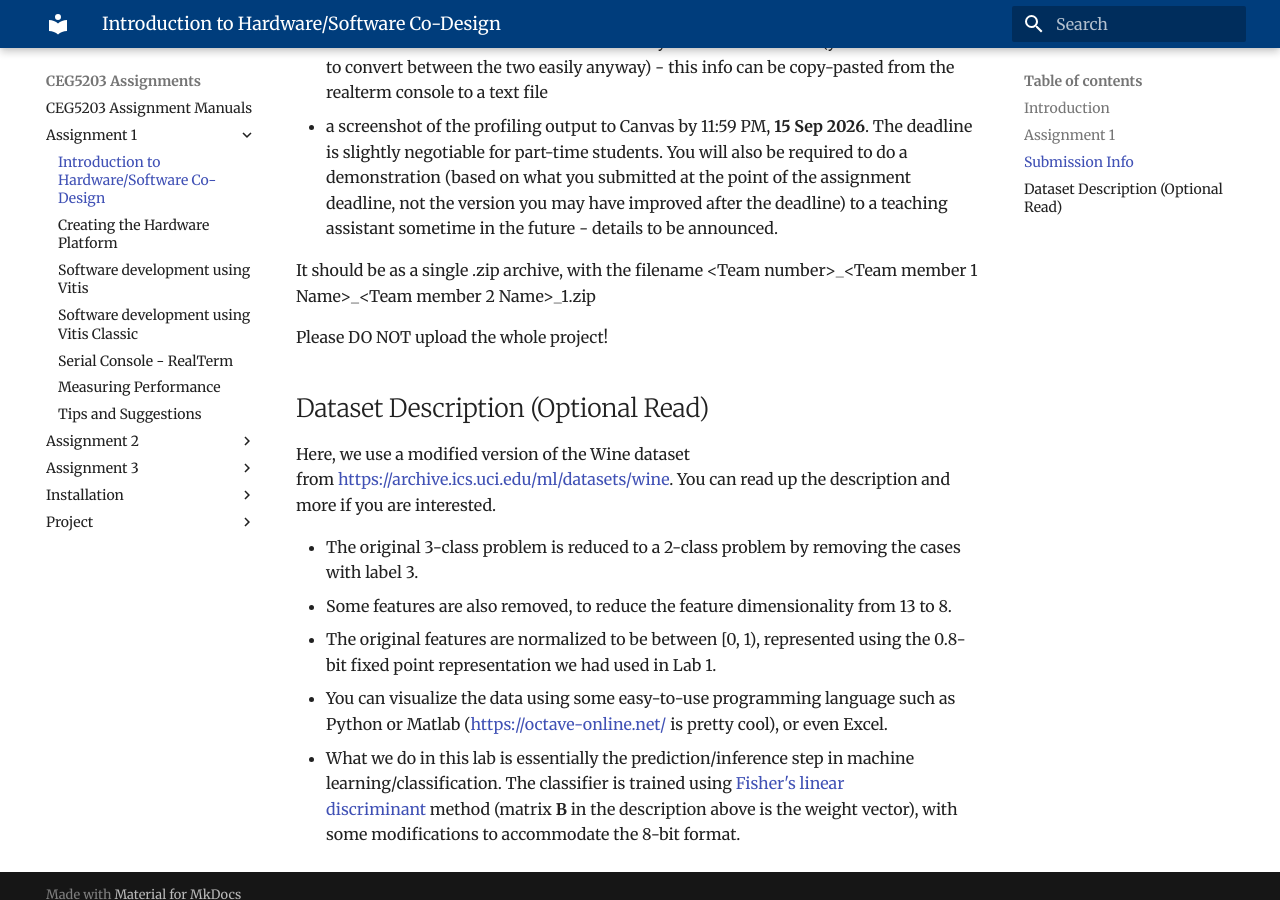
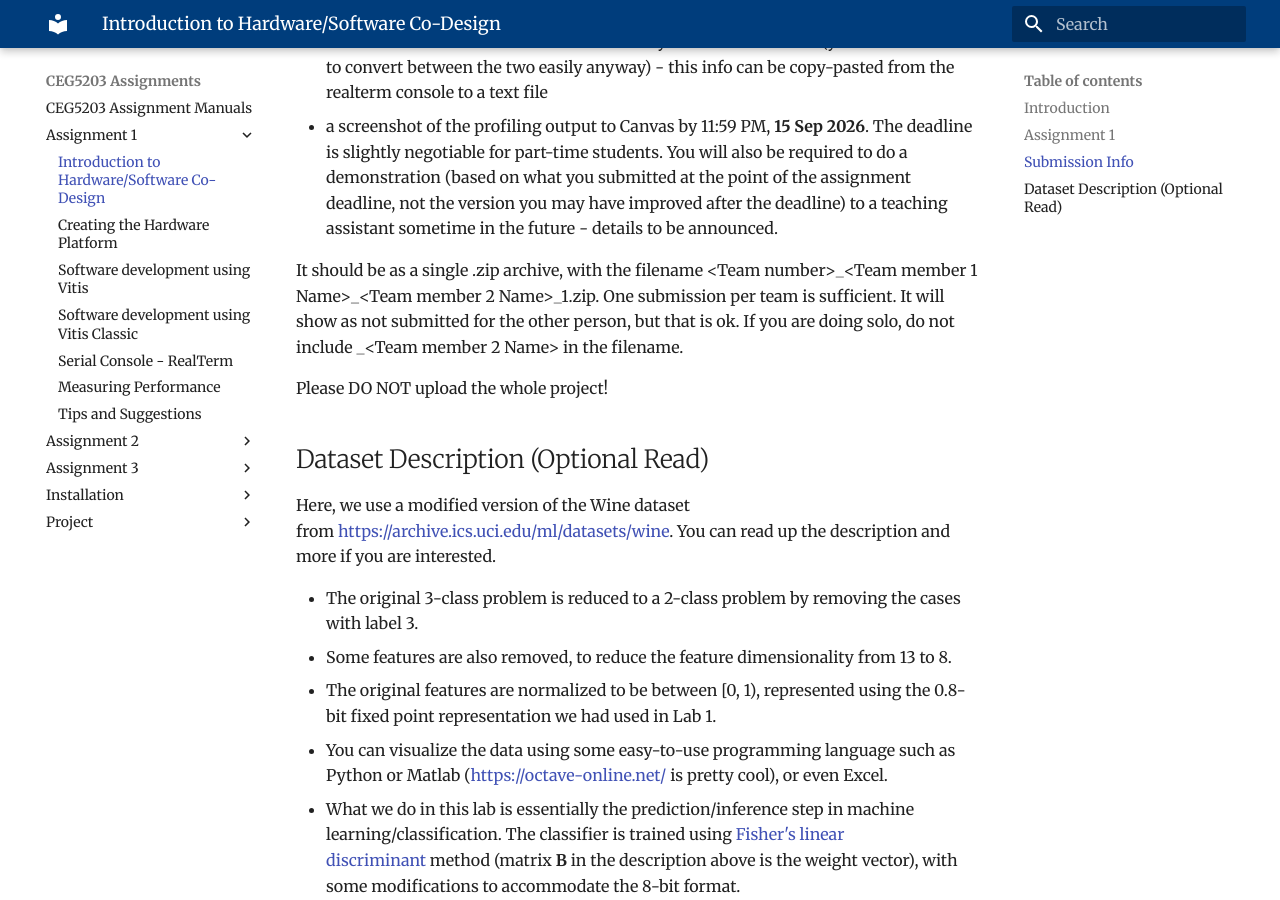
Before and after one commit to NUS-CEG5203/assignments, an MkDocs documentation site: the page built from docs/Assignment_1/1_Intro.md, in a window 1280 px wide and 900 px high, scrolled down 2150 px. Built offline with MkDocs 1.6.1 and Material for MkDocs 9.7.7, drawn with Linux system fonts in a browser that asks for light colours.

Commit message:
Clarify submission guidelines for assignment, specifying filename format and team submission details.

```diff
--- a/docs/Assignment_1/1_Intro.md
+++ b/docs/Assignment_1/1_Intro.md
@@ -58,7 +58,7 @@ Upload the (only those files you have created/modified, not the entire project f
 to Canvas by 11:59 PM, **15 Sep 2026**.
 The deadline is slightly negotiable for part-time students. You will also be required to do a demonstration (based on what you submitted at the point of the assignment deadline, not the version you may have improved after the deadline) to a teaching assistant sometime in the future - details to be announced.
 
-It should be as a single .zip archive, with the filename <Team number\>\_<Team member 1 Name\>\_<Team member 2 Name\>\_1.zip
+It should be as a single .zip archive, with the filename <Team number\>\_<Team member 1 Name\>\_<Team member 2 Name\>\_1.zip. One submission per team is sufficient. It will show as not submitted for the other person, but that is ok. If you are doing solo, do not include \_<Team member 2 Name\> in the filename.
 
 Please DO NOT upload the whole project!
 
```
